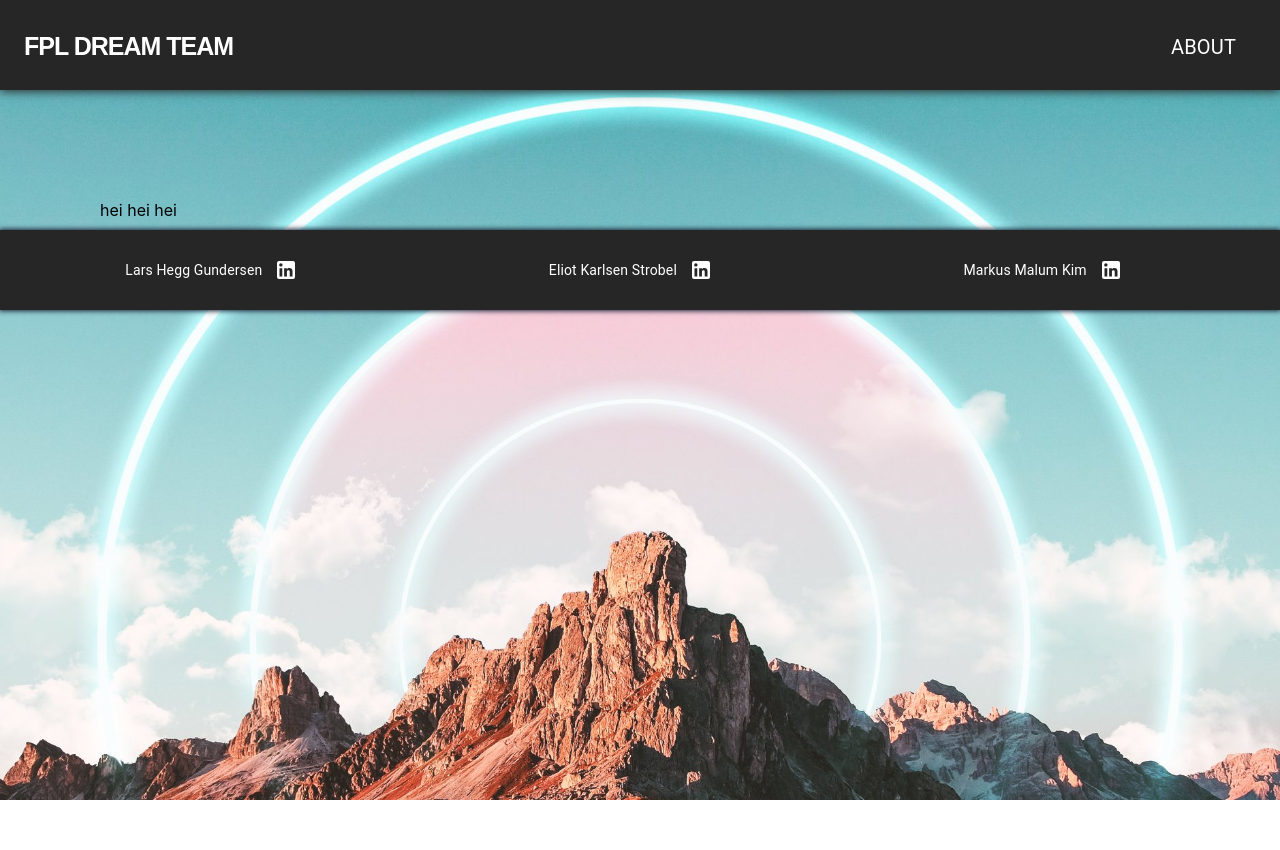
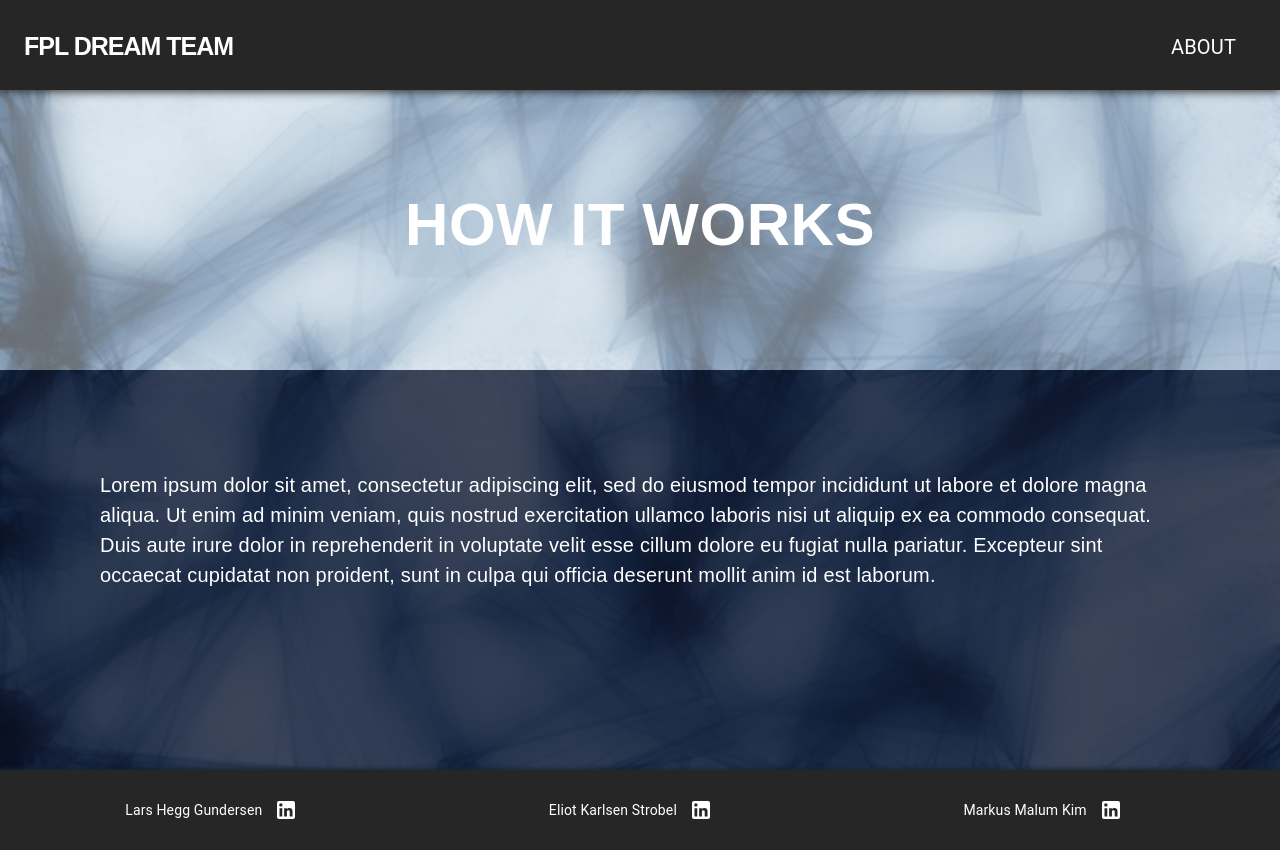
Before and after one commit to eliotks/fpl-wizard, a React (Create React App) app: page /about in a window 1280 px wide. Before the commit the page ends 800 px from the top, so only its background shows below. Built offline with nearby package versions, Linux system fonts and the light colour scheme.

Commit message:
Fixed centering players, added about page

```diff
--- a/src/App.tsx
+++ b/src/App.tsx
@@ -29,14 +29,14 @@ import Image14 from './pictures/plain1.jpg';
 
 const styles = {
   root: {
-    backgroundImage:  `url(${Image11})`,
+    backgroundImage:  `url(${Image7})`,
     //background: "#34507d",
     minHeight: '100vh',
     backgroundSize: "100%",
     backgroundRepeat: "repeat",
   },
   semiRoot: {
-    // backdropFilter: "blur(3px)",
+    //backdropFilter: "blur(3px)",
   }
 };
 
@@ -56,7 +56,7 @@ const App: React.FunctionComponent<IProps> = props => {
             <Route path="/about">
                 <About/>
             </Route>
-            <Route path="/">
+            <Route  path="/">
                 <Main/>
             </Route>
           </Switch>
--- a/src/components/Field/index.css
+++ b/src/components/Field/index.css
@@ -40,3 +40,8 @@
 .player {
     align-content: center;
 }
+
+.player svg {
+    display: block;
+    margin: auto;
+}
--- a/src/components/GameWeek/index.tsx
+++ b/src/components/GameWeek/index.tsx
@@ -25,7 +25,6 @@ const styles = {
             height: "0",
         },
         boxShadow: "0px 1px 5px 1px #1F1F1F",
-
         background: `repeating-linear-gradient(#ffffff, #ffffff 300px, #27EE14 300px, #27EE14)`
     },
     header: {
--- a/src/components/GameWeekList/index.tsx
+++ b/src/components/GameWeekList/index.tsx
@@ -6,12 +6,14 @@ import Container from '@material-ui/core/Container';
 
 
 const styles = {
-  root: {
-    padding: 40,
-    '& > div': {
-        marginBottom: 70,
+    root: {
+        // Måtte sette denne til akkurat 1144 for å få midtstilt Fields. Virker som Container har 24 padding, og er 3 Containere før Field.
+        width: 1144,
+        '& > div': {
+            margin: "auto",
+            marginBottom: 70,
+        },
     },
-  },
 };
 
 type IProps = WithStyles<typeof styles>
@@ -22,13 +24,13 @@ const GameWeekList: React.FunctionComponent<IProps> = props =>  {
     const gameweeks: number[] = [9, 8, 7, 6, 5, 4]
 
     return (
-        <div className={classes.root}>
+        <Container className={classes.root}>
             {gameweeks.map((item, index) => {
-                return <Container><GameWeek gameweekNumber={item}/></Container>
+                return <Container> <GameWeek gameweekNumber={item}/> </Container>
             })}
-        </div>
+        </Container>
     )
-  }
+}
 
 
 
--- a/src/views/About/index.tsx
+++ b/src/views/About/index.tsx
@@ -2,11 +2,39 @@ import React from 'react';
 import { withStyles } from '@material-ui/core/styles';
 import { WithStyles, createStyles } from "@material-ui/styles"
 import Container from '@material-ui/core/Container';
+import Typography from '@material-ui/core/Typography';
+
 
 const styles = () =>
 createStyles({
     root: {
-        padding: "200px 100px 10px 100px"
+        padding: "80px 0px 0px 0px",
+    },
+    header: {
+        backgroundColor: "rgba(255, 255, 255, 0.4)",
+        padding: 100,
+        backdropFilter: "blur(20px) opacity(0.8)",
+    },
+    heading: {
+        fontFamily: "Nunito, sans-serif",
+        fontStyle: 'normal',
+        fontSize: 60,
+        fontWeight: 700,
+        color: "#FFFFFF",
+    },
+    content: {
+        backgroundColor: "rgba(13, 20, 43, 0.74)",
+        backdropFilter: "blur(20px) opacity(0.8)",
+        minHeight: "400px",
+        backgroundSize: "100%",
+        padding: 100,
+    },
+    text: {
+        fontFamily: "Nunito, sans-serif",
+        fontStyle: 'normal',
+        fontSize: 20,
+        fontWeight: 400,
+        color: "#FFFFFF",
     },
 });
 
@@ -17,9 +45,14 @@ const About: React.FunctionComponent<IProps> = props =>  {
 
     const { classes } = props;
     return (
-        <Container className={classes.root}>
-              hei hei hei
-        </Container>
+        <div className={classes.root}>
+                <Container maxWidth={false} className={classes.header}>
+                    <Typography className={classes.heading} align="center">HOW IT WORKS</Typography>
+                </Container>
+                <Container maxWidth={false} className={classes.content}>
+                     <Typography className={classes.text}>Lorem ipsum dolor sit amet, consectetur adipiscing elit, sed do eiusmod tempor incididunt ut labore et dolore magna aliqua. Ut enim ad minim veniam, quis nostrud exercitation ullamco laboris nisi ut aliquip ex ea commodo consequat. Duis aute irure dolor in reprehenderit in voluptate velit esse cillum dolore eu fugiat nulla pariatur. Excepteur sint occaecat cupidatat non proident, sunt in culpa qui officia deserunt mollit anim id est laborum.</Typography>
+                </Container>
+        </div>
     )
 }
 
--- a/src/views/Main/index.tsx
+++ b/src/views/Main/index.tsx
@@ -8,7 +8,7 @@ import GameWeekList from '../../components/GameWeekList';
 const styles = () =>
 createStyles({
     root: {
-        padding: "130px 60px 10px 60px",
+        padding: "180px 10px 10px 10px",
     },
 });
 
```
Also changed, not shown: 1 other file (tests, documents, lock files or other folders).
